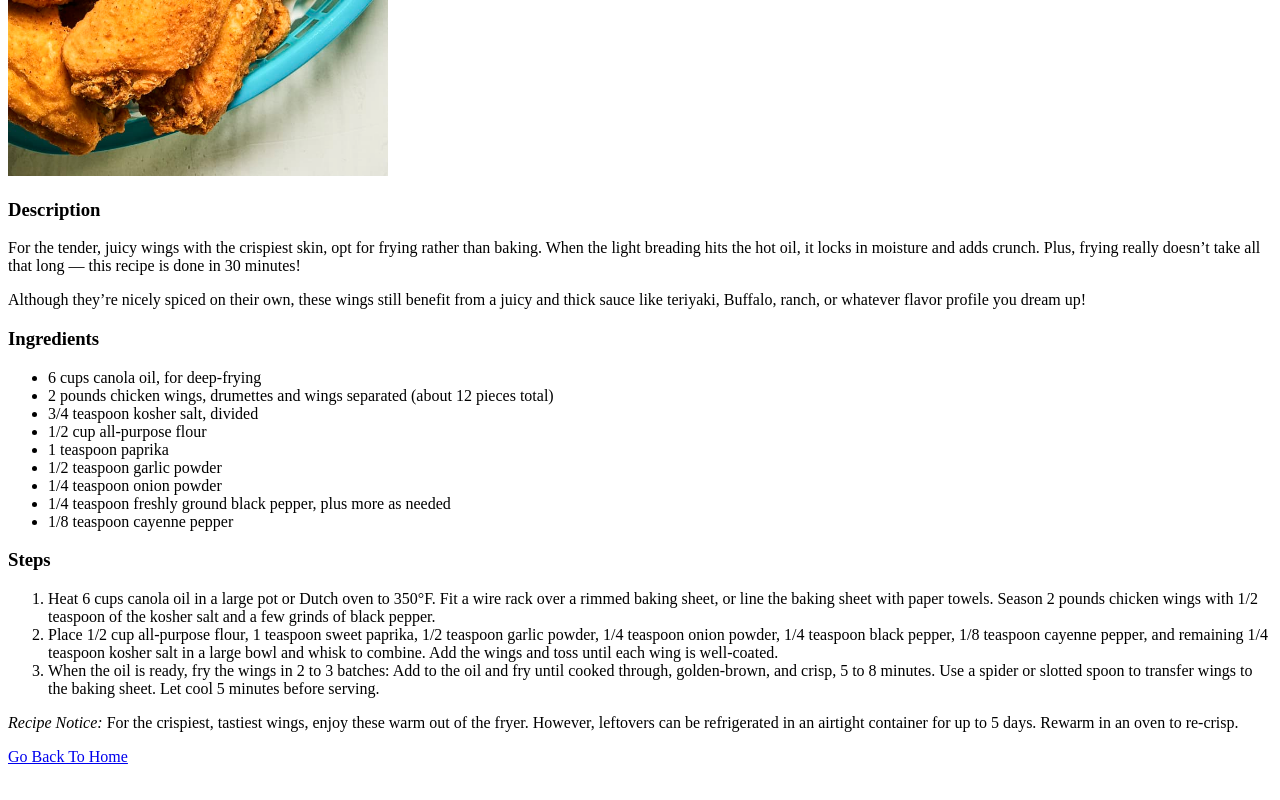
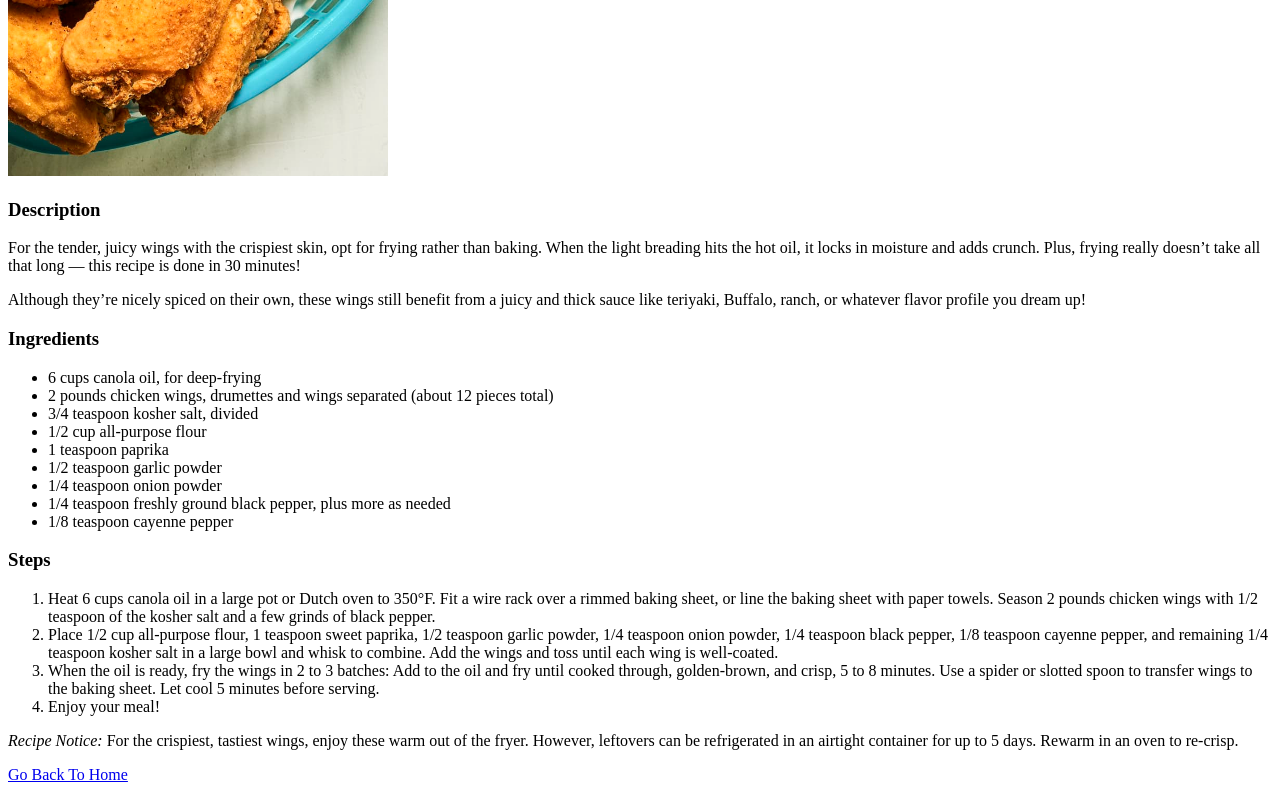
Before and after one commit to mintusyaka/odin-recipes, a plain HTML site: page recipes/fried-chicken-wings.html in a window 1280 px wide. Shown: the part 404-1204 px from the top of the page. Drawn offline with Linux system fonts and the light colour scheme.

Commit message:
FEAT: Add enjoy your meal
Add final step for fried chicken wings recipe

v0.0.4

```diff
--- a/recipes/fried-chicken-wings.html
+++ b/recipes/fried-chicken-wings.html
@@ -31,6 +31,7 @@
       <li>Heat 6 cups canola oil in a large pot or Dutch oven to 350°F. Fit a wire rack over a rimmed baking sheet, or line the baking sheet with paper towels. Season 2 pounds chicken wings with 1/2 teaspoon of the kosher salt and a few grinds of black pepper.</li>
       <li>Place 1/2 cup all-purpose flour, 1 teaspoon sweet paprika, 1/2 teaspoon garlic powder, 1/4 teaspoon onion powder, 1/4 teaspoon black pepper, 1/8 teaspoon cayenne pepper, and remaining 1/4 teaspoon kosher salt in a large bowl and whisk to combine. Add the wings and toss until each wing is well-coated.</li>
       <li>When the oil is ready, fry the wings in 2 to 3 batches: Add to the oil and fry until cooked through, golden-brown, and crisp, 5 to 8 minutes. Use a spider or slotted spoon to transfer wings to the baking sheet. Let cool 5 minutes before serving.</li>
+      <li>Enjoy your meal!</li>
     </ol>
     <p><em>Recipe Notice:</em> For the crispiest, tastiest wings, enjoy these warm out of the fryer. However, leftovers can be refrigerated in an airtight container for up to 5 days. Rewarm in an oven to re-crisp.</p>
 
```
